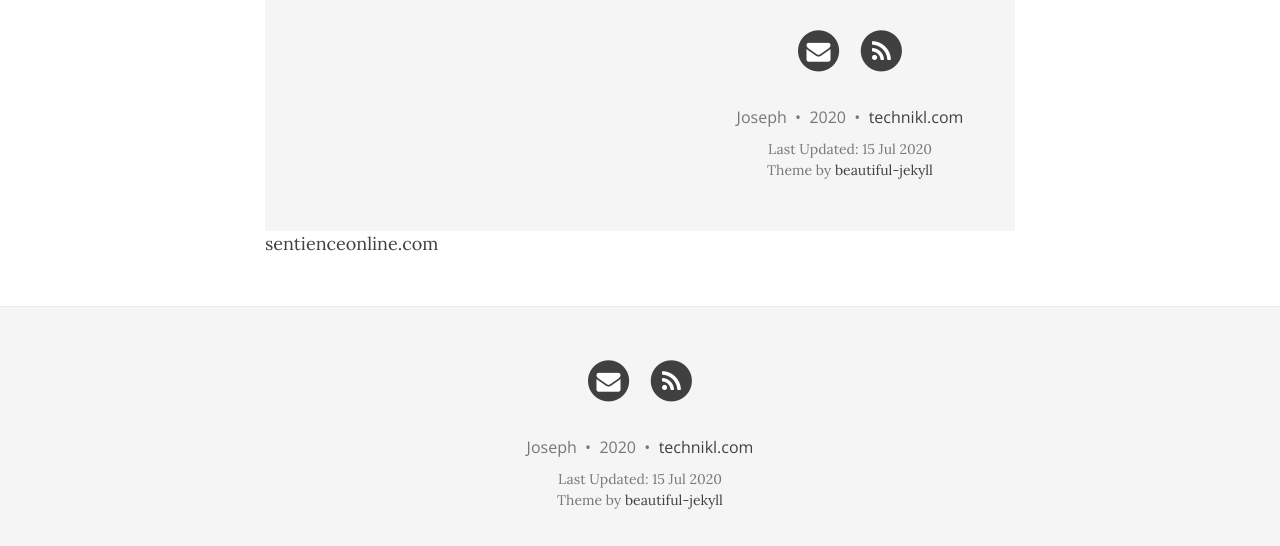
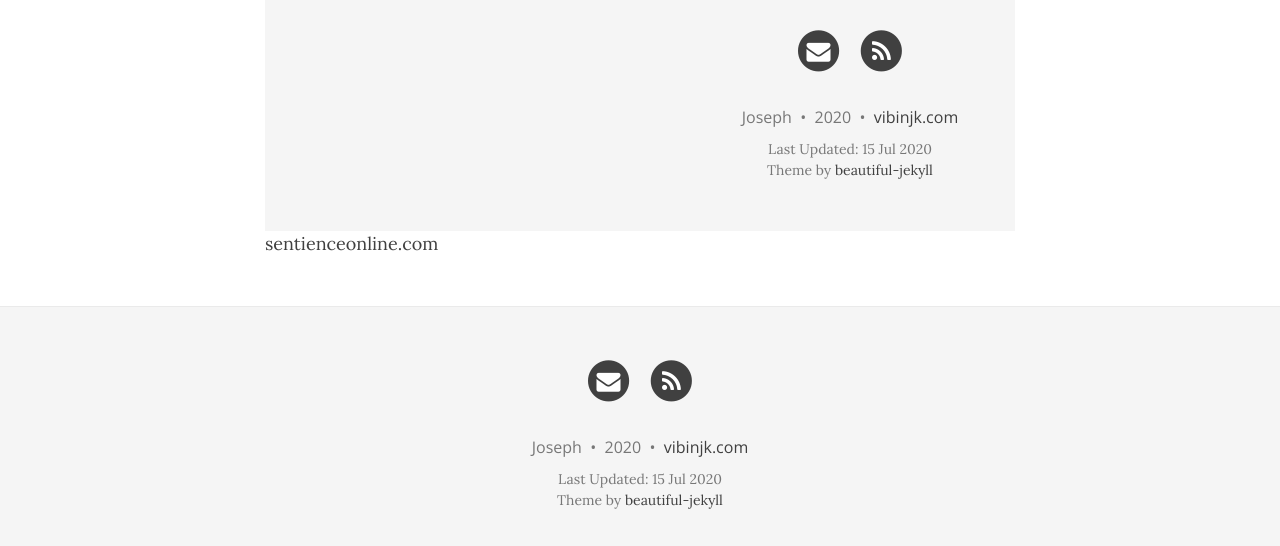
Before and after one commit to viper25/blog-old, a Jekyll site: the page built from test.html, in a window 1280 px wide and 1089 px high. Shown: the part 528-1074 px from the top of the window. Built offline with Jekyll 4.4.1, drawn with Linux system fonts in a browser that asks for light colours; nearby versions of some CDN libraries.

Commit message:
Updated Links

```diff
--- a/_config.yml
+++ b/_config.yml
@@ -57,7 +57,7 @@ avatar: "/img/avatar-icon.png"
 # Important: you must keep the "name" parameter, everything else you can remove
 author:
   name: Joseph
-  email: "admin@technikl.com"
+  email: "email@example.com"
   facebook: yourname  # eg. daattali
   github: yourname    # eg. daattali
   twitter: yourname   # eg. daattali
@@ -105,7 +105,7 @@ share-links-active:
 
 # How to display the link to the website in the footer
 # Remove this if you don't want a link in the footer
-url-pretty: "technikl.com"
+url-pretty: "vibinjk.com"
 
 # --- Misc --- #
 # Fill in your Disqus shortname (NOT the userid) if you want to support Disqus comments
```
